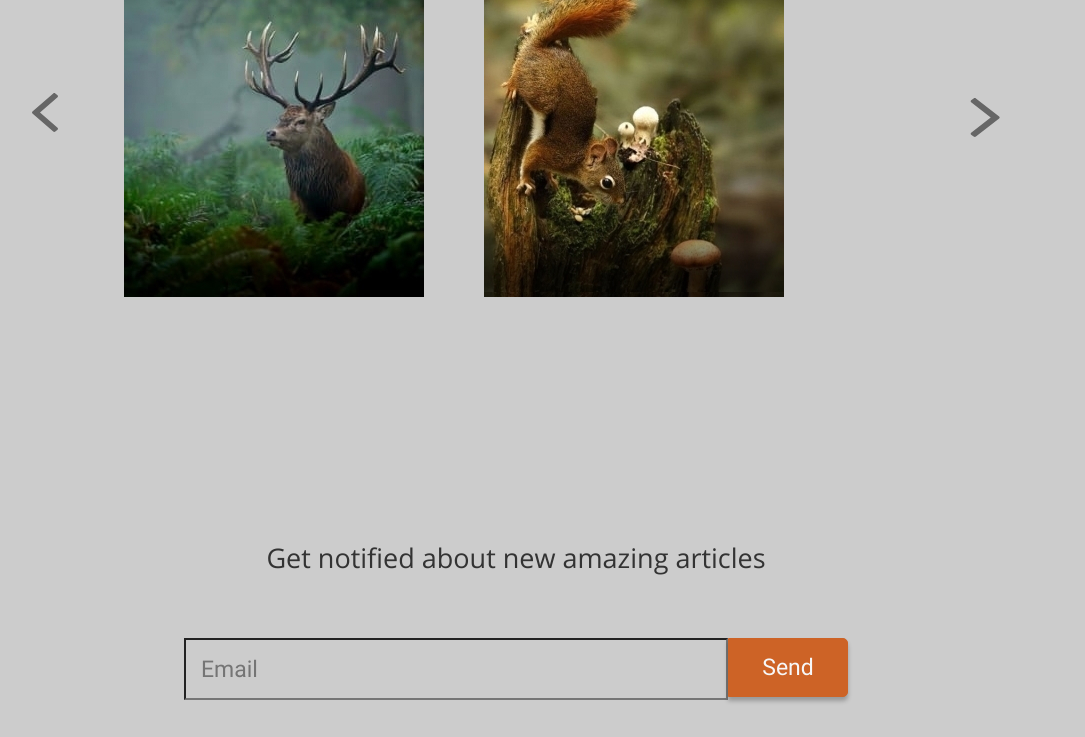
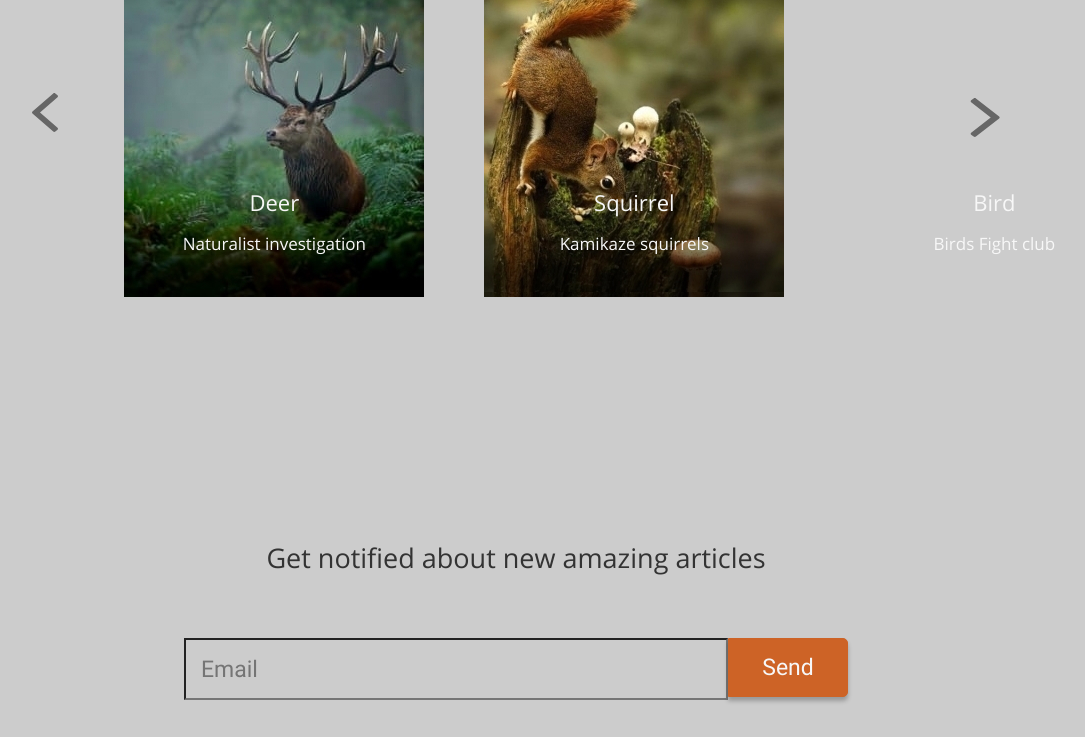
Before and after one commit to AKZhuk/RSSchool-stage-2, a plain HTML site: page wildlife/index.html in a window 1280 px wide. Shown: the part 1211-1948 px from the top of the page, without its empty margins (124-1209 px from the left). Drawn offline with Linux system fonts and the light colour scheme; files whose address does not match are found by name.

Commit message:
feat: implement text in the slider

```diff
--- a/wildlife/css/style.css
+++ b/wildlife/css/style.css
@@ -173,7 +173,7 @@ a:active {
   box-shadow: 0px 4px 4px rgba(0, 0, 0, 0.25);
   border-radius: 5px;
 
-  font-size: 23px;
+font-size: 23px;
   line-height: 27px;
 
   text-align: center;
@@ -243,13 +243,32 @@ h2 {
   justify-content: center;
 }
 
-.sliders-items-img {
+.slider-items{
+  text-align: center;
   margin-right: 60px;
 }
-
 .sliders-items:last-child {
   margin-right: 0px;
 }
+
+.slider-h4{
+  width: 300px;
+  margin-top: 247px;
+  position: absolute;
+  font-size: 22px;
+  line-height: 36px;
+  text-align: center;
+}
+
+.slider-p{
+  position: absolute;
+  width: 300px;
+  height: 27px;
+  margin-top: 293px;
+  font-size: 17px;
+  line-height: 27px;
+}
+
 /*Latest arcitcle styles end*/
 
 /*Get notification styles start*/
@@ -302,7 +321,6 @@ h2 {
 .button-submit {
   width: 120px;
   height: 60px;
-
   background: #cd6326;
   box-shadow: 0px 4px 4px rgba(0, 0, 0, 0.25);
   border: 1px solid #cd6326;
@@ -313,6 +331,15 @@ h2 {
   font-size: 23px;
   line-height: 27px;
   color: #f7f7f7;
+}
+
+.button-submit:hover {
+  background: #E39128;
+  border: 1px solid#E39128;;
+}
+.button-submit:active {
+   background: #8F5613;;
+  border: 1px solid#8F5613;;
 }
 /*Get notification styles end*/
 
--- a/wildlife/index.html
+++ b/wildlife/index.html
@@ -61,17 +61,27 @@
           </div>
           <div class="slider-content">
             <div class="slider-items">
+                <h4 class="slider-h4">Deer</h4>
+                <p class="slider-p">Naturalist investigation</p>
               <img class="sliders-items-img" src="/akzhuk-JSFE2021Q1/wildlife/img/deer.jpg" alt="squirrel" />
             </div>
             <div class="slider-items">
+              <div class="slider-text">
+                <h4 class="slider-h4">Squirrel</h4>
+                <p class="slider-p">Kamikaze squirrels</p>
+              </div>
               <img class="sliders-items-img" src="/akzhuk-JSFE2021Q1//wildlife/img/squirrel.jpg" alt="bird.jpg" />
             </div>
             <div class="slider-items">
-              <img class="sliders-items-img" src="/akzhuk-JSFE2021Q1//wildlife/img/bird.jpg" alt="deer" />
+              <div class="slider-text">
+              <h4 class="slider-h4">Bird</h4>
+              <p class="slider-p">Birds Fight club</p>
             </div>
+            <img class="sliders-items-img" src="/akzhuk-JSFE2021Q1//wildlife/img/bird.jpg" alt="deer" />
           </div>
-          <div><img class="slider-arrow" src="img/svg/Vector_right.svg" alt="" /></div>
         </div>
+        <div><img class="slider-arrow" src="img/svg/Vector_right.svg" alt="" /></div>
+      </div>
       </div>
     </section>
     <section class="get-notified">
@@ -91,7 +101,7 @@
       <div class="footer-wrapper">
         <div class="header-logo">
           <img src="img/svg/logo.svg" alt="WildLife" class="header_logo-pic" />
-            <span class="header-logo-text">wildlife</span></a>
+          <span class="header-logo-text">wildlife</span></a>
         </div>
         <nav class="header-nav">
           <ul class="header-list">
```
